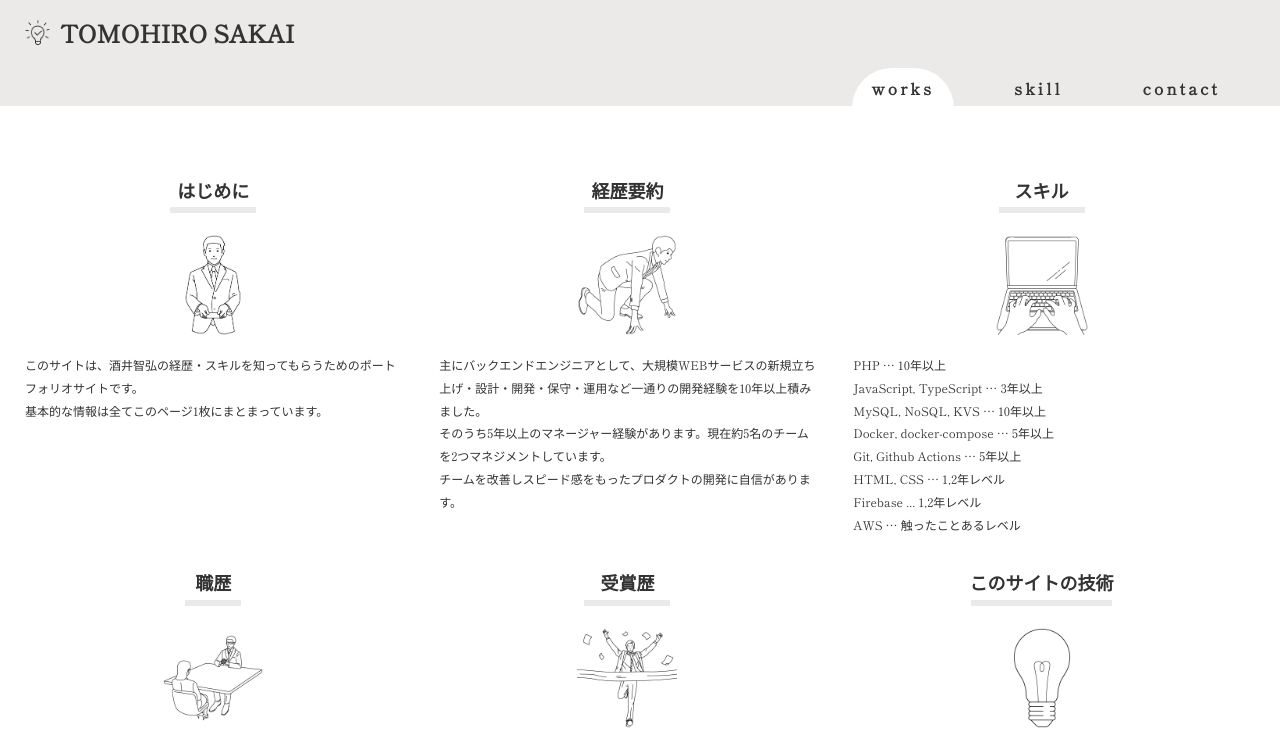
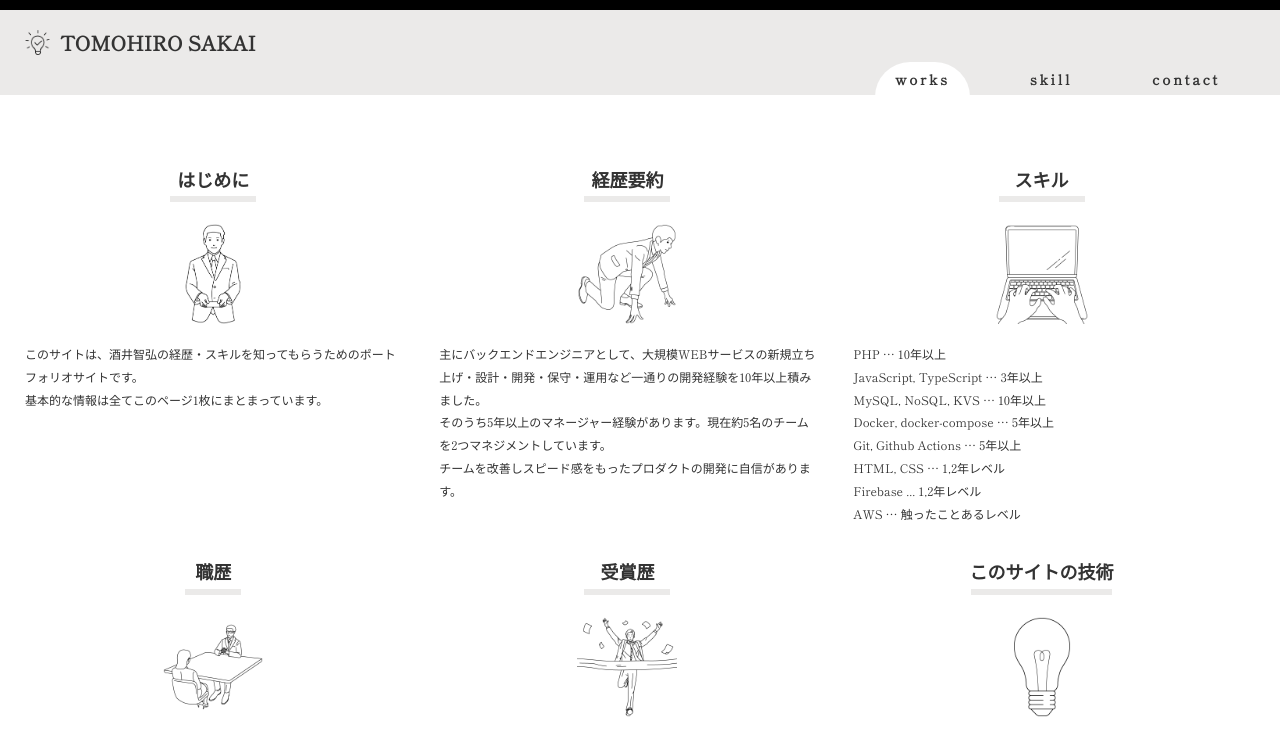
Before and after one commit to Nyanchu/portfolio, a React (Create React App) app in the folder public/: page / in a window 1280 px wide. Shown: the top 738 px of the page. Built offline with nearby package versions, Linux system fonts and the light colour scheme.

Commit message:
デザインなど微調整

```diff
--- a/public/src/assets/css/Common.scss
+++ b/public/src/assets/css/Common.scss
@@ -60,17 +60,9 @@ header {
     position: sticky;
     z-index: 9998;
     background: #ebeae9;
-    height: 105px;
+    height: 85px;
 
-    /* SP向け 〜699px */
-    @media only screen and (max-width: 699px) {
-        height: 100px;
-    }
-
-    /* PC向け 700px〜 */
-    @media only screen and (min-width: 700px) {
-        height: 106px;
-    }
+    border-top: 10px solid #000;
 
     h1 {
         margin-top: 0;
@@ -81,19 +73,19 @@ header {
 
         /* SP向け 〜699px */
         @media only screen and (max-width: 699px) {
-            padding-top: 5px;
+            padding-top: 8px;
             margin-left: 20px;
             padding-left: 35px;
-            font-size: 22px;
+            font-size: 18px;
             background-position: 0px 12px;
         }
 
         /* PC向け 700px〜 */
         @media only screen and (min-width: 700px) {
-            padding-top: 10px;
+            padding-top: 14px;
             margin-left: 25px;
             padding-left: 35px;
-            font-size: 24px;
+            font-size: 20px;
             background-position: 0px 20px;
         }
     }
@@ -104,6 +96,7 @@ nav {
 
     /* SP向け 〜699px */
     @media only screen and (max-width: 699px) {
+        margin-top: 10px;
         margin-right: 5px;
     }
 
@@ -112,6 +105,10 @@ nav {
         margin-top: 0px;
         top: 0px;
         right: 20px;
+    }
+
+    ul {
+        margin: 0px;
     }
 
     li {
@@ -132,9 +129,9 @@ nav {
         a {
             display: block;
             width: 100%;
-            padding: 5px 10px;
+            padding: 4px 10px;
             font-weight: 600;
-            font-size: 16px;
+            font-size: 14px;
             letter-spacing: 0.2em;
             text-align: center;
         }
--- a/public/src/assets/css/Skill.scss
+++ b/public/src/assets/css/Skill.scss
@@ -37,7 +37,7 @@ ul.block_list {
 div.loading {
     position: absolute;
     width: 100%;
-    height: 200%;
+    height: 600%; // 高さが途中で切れるため無理矢理広げる
     background-color: rgba(255, 255, 255, 0.45);
 }
 
--- a/public/src/components/Loading/Loading.tsx
+++ b/public/src/components/Loading/Loading.tsx
@@ -1,10 +1,7 @@
 import "../../assets/css/Loader.scss";
 
 export const Loading = () => {
-    console.log("Loading...");
     return (
-        <>
-            <div className="loader">Loading...</div>
-        </>
+        <div className="loader">Loading...</div>
     );
 };
```
Also changed, not shown: 1 other file (tests, documents, lock files or other folders).
